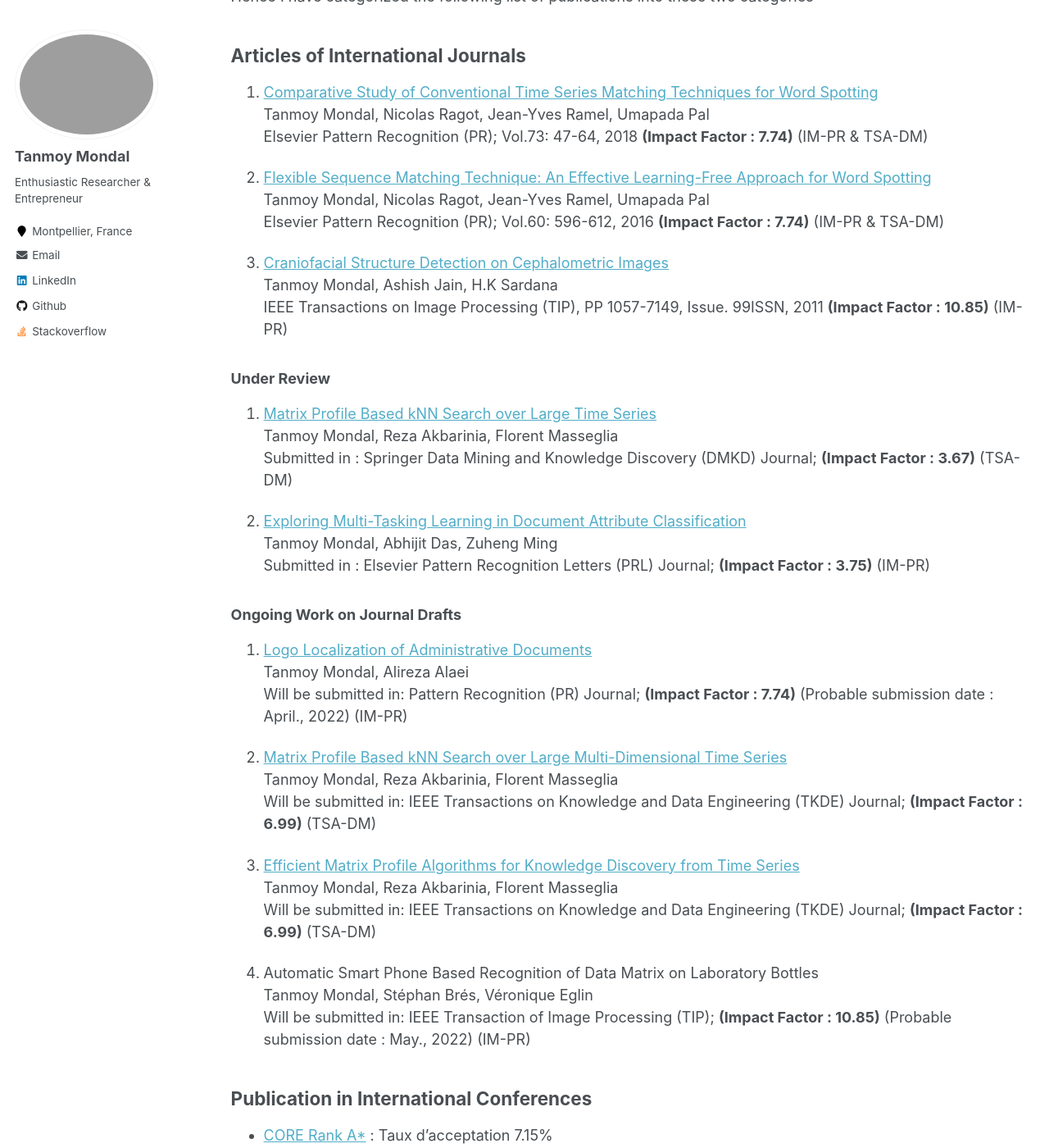
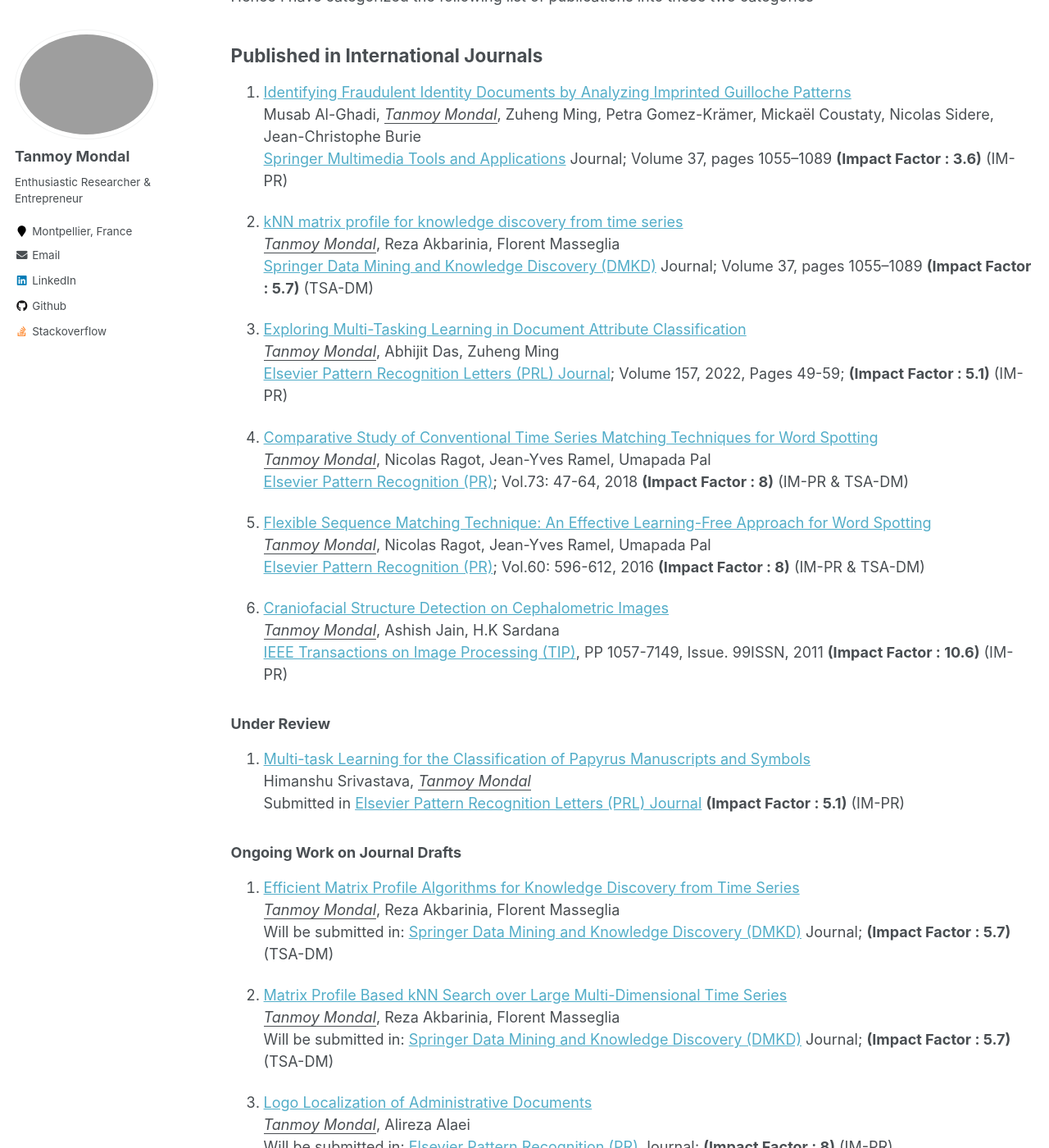
Before and after one commit to mondal-tanmoy/mondal-tanmoy.github.io, a Jekyll site: the page built from _pages/publications.md, in a window 1280 px wide and 1400 px high, scrolled down 314 px. Shown: the whole window at 82% size. Built offline with Jekyll 4.4.1, drawn with Linux system fonts in a browser that asks for light colours; some of the changed text lies outside the part shown.

Commit message:
changes in publication page and in about page

```diff
--- a/_pages/publications.md
+++ b/_pages/publications.md
@@ -11,50 +11,61 @@ I have publications in following two themes/topics of research :
 Hence I have categorized the following list of publications into these two categories
 
 
-## Articles of International Journals
+## Published in International Journals
 
+1. [Identifying Fraudulent Identity Documents by Analyzing Imprinted
+Guilloche Patterns](/files/pdf/journal/Identifying_Fraudulent_Identity_Documents__MTA_.pdf) <br/>
+Musab Al-Ghadi, *<u>Tanmoy Mondal</u>*, Zuheng Ming, Petra Gomez-Krämer, Mickaël Coustaty, Nicolas
+Sidere, Jean-Christophe Burie <br/>
+[Springer Multimedia Tools and Applications](https://link.springer.com/journal/11042) Journal; Volume 37, pages 1055–1089 **(Impact Factor : 3.6)** (IM-PR)
 
-1. [Comparative Study of Conventional Time Series Matching Techniques for Word Spotting](/files/pdf/journal/DTW_PR.pdf) <br/>
-Tanmoy Mondal, Nicolas Ragot, Jean-Yves Ramel, Umapada Pal <br/>
-Elsevier Pattern Recognition (PR); Vol.73: 47-64, 2018 **(Impact Factor : 7.74)** (IM-PR & TSA-DM)
+1. [kNN matrix profile for knowledge discovery from time series](https://www.researchgate.net/publication/368453695_kNN_matrix_profile_for_knowledge_discovery_from_time_series) <br/>
+*<u>Tanmoy Mondal</u>*, Reza Akbarinia, Florent Masseglia <br/>
+[Springer Data Mining and Knowledge Discovery (DMKD)](https://link.springer.com/journal/10618) Journal; Volume 37, pages 1055–1089 **(Impact Factor : 5.7)** (TSA-DM)
 
-2.  [Flexible Sequence Matching Technique: An Effective Learning-Free Approach for Word Spotting](/files/pdf/journal/FSM_PR.pdf) <br/>
-Tanmoy Mondal, Nicolas Ragot, Jean-Yves Ramel, Umapada Pal <br/>
-Elsevier Pattern Recognition (PR); Vol.60: 596-612, 2016 **(Impact Factor : 7.74)** (IM-PR & TSA-DM)
+1. [Exploring Multi-Tasking Learning in Document Attribute Classification](https://www.researchgate.net/publication/358951849_Exploring_Multi-Tasking_Learning_in_Document_Attribute_Classification) <br/>
+*<u>Tanmoy Mondal</u>*, Abhijit Das, Zuheng Ming <br/>
+[Elsevier Pattern Recognition Letters (PRL) Journal](https://www.sciencedirect.com/journal/pattern-recognition-letters); Volume 157, 2022, Pages 49-59; **(Impact Factor : 5.1)** (IM-PR)
 
-3. [Craniofacial Structure Detection on Cephalometric Images](/files/pdf/journal/TIP.pdf) <br/>
-Tanmoy Mondal, Ashish Jain, H.K Sardana <br/> IEEE Transactions on Image Processing (TIP), PP 1057-7149, Issue. 99ISSN, 2011 **(Impact Factor : 10.85)** (IM-PR)
+1. [Comparative Study of Conventional Time Series Matching Techniques for Word Spotting](https://www.researchgate.net/publication/318687855_Comparative_Study_of_Conventional_Time_Series_Matching_Techniques_for_Word_Spotting) <br/>
+*<u>Tanmoy Mondal</u>*, Nicolas Ragot, Jean-Yves Ramel, Umapada Pal <br/>
+[Elsevier Pattern Recognition (PR)](https://www.sciencedirect.com/journal/pattern-recognition); Vol.73: 47-64, 2018 **(Impact Factor : 8)** (IM-PR & TSA-DM)
+
+1.  [Flexible Sequence Matching Technique: An Effective Learning-Free Approach for Word Spotting](/files/pdf/journal/FSM_PR.pdf) <br/>
+*<u>Tanmoy Mondal</u>*, Nicolas Ragot, Jean-Yves Ramel, Umapada Pal <br/>
+[Elsevier Pattern Recognition (PR)](https://www.sciencedirect.com/journal/pattern-recognition); Vol.60: 596-612, 2016 **(Impact Factor : 8)** (IM-PR & TSA-DM)
+
+1. [Craniofacial Structure Detection on Cephalometric Images](https://www.researchgate.net/publication/50850410_Automatic_Craniofacial_Structure_Detection_on_Cephalometric_Images) <br/>
+*<u>Tanmoy Mondal</u>*, Ashish Jain, H.K Sardana <br/> [IEEE Transactions on Image Processing (TIP)](https://ieeexplore.ieee.org/xpl/RecentIssue.jsp?punumber=83), PP 1057-7149, Issue. 99ISSN, 2011 **(Impact Factor : 10.6)** (IM-PR)
 
 
 ### Under Review
 
-1. [Matrix Profile Based kNN Search over Large Time Series](/files/pdf/journal/kNN_Matrix_Profile.pdf) <br/>
-Tanmoy Mondal, Reza Akbarinia, Florent Masseglia <br/>
-Submitted in : Springer Data Mining and Knowledge Discovery (DMKD) Journal; **(Impact Factor : 3.67)** (TSA-DM)
-
-2. [Exploring Multi-Tasking Learning in Document Attribute Classification](/files/pdf/journal/font_recog.pdf) <br/>
-Tanmoy Mondal, Abhijit Das, Zuheng Ming <br/>
-Submitted in : Elsevier Pattern Recognition Letters (PRL) Journal; **(Impact Factor : 3.75)** (IM-PR)
-
+1. [Multi-task Learning for the Classification of Papyrus Manuscripts and Symbols](https://www.researchgate.net/publication/50850410_Automatic_Craniofacial_Structure_Detection_on_Cephalometric_Images) <br/>
+Himanshu Srivastava, *<u>Tanmoy Mondal</u>*<br/> Submitted in [Elsevier Pattern Recognition Letters (PRL) Journal](https://www.sciencedirect.com/journal/pattern-recognition-letters) **(Impact Factor : 5.1)** (IM-PR)
 
 
 ### Ongoing Work on Journal Drafts
 
+1. [Efficient Matrix Profile Algorithms for Knowledge Discovery from Time Series](/files/pdf/journal/kNN_Matrix_Profile.pdf) <br/>
+*<u>Tanmoy Mondal</u>*, Reza Akbarinia, Florent Masseglia <br/>
+Will be submitted in: [Springer Data Mining and Knowledge Discovery (DMKD)](https://link.springer.com/journal/10618) Journal; **(Impact Factor : 5.7)** (TSA-DM)
+
+
+1. [Matrix Profile Based kNN Search over Large Multi-Dimensional Time Series](/files/pdf/journal/multi_dims.pdf) <br/>
+*<u>Tanmoy Mondal</u>*, Reza Akbarinia, Florent Masseglia <br/>
+Will be submitted in: [Springer Data Mining and Knowledge Discovery (DMKD)](https://link.springer.com/journal/10618) Journal; **(Impact Factor : 5.7)** (TSA-DM)
+
+
 1. [Logo Localization of Administrative Documents](/files/pdf/journal/LogoLocalization.pdf) <br/>
-Tanmoy Mondal, Alireza Alaei <br/>
-Will be submitted in: Pattern Recognition (PR) Journal; **(Impact Factor : 7.74)** (Probable submission date : April., 2022) (IM-PR)
+*<u>Tanmoy Mondal</u>*, Alireza Alaei <br/>
+Will be submitted in: [Elsevier Pattern Recognition (PR)](https://www.sciencedirect.com/journal/pattern-recognition) Journal; **(Impact Factor : 8)** (IM-PR)
 
-2. [Matrix Profile Based kNN Search over Large Multi-Dimensional Time Series](/files/pdf/journal/multi_dims.pdf) <br/>
-Tanmoy Mondal, Reza Akbarinia, Florent Masseglia <br/>
-Will be submitted in: IEEE Transactions on Knowledge and Data Engineering (TKDE) Journal; **(Impact Factor : 6.99)** (TSA-DM)
+<!-- 4. Automatic Smart Phone Based Recognition of Data Matrix on Laboratory Bottles <br/>
+Tanmoy Mondal, Stéphan Brés, Véronique Eglin <br/>
+Will be submitted in: IEEE Transaction of Image Processing (TIP); **(Impact Factor : 10.85)** (Probable submission date : May., 2022) (IM-PR) -->
 
-3. [Efficient Matrix Profile Algorithms for Knowledge Discovery from Time Series](/files/pdf/journal/AAMP_Journal.pdf) <br/>
-Tanmoy Mondal, Reza Akbarinia, Florent Masseglia <br/>
-Will be submitted in: IEEE Transactions on Knowledge and Data Engineering (TKDE) Journal; **(Impact Factor : 6.99)** (TSA-DM)
 
-4. Automatic Smart Phone Based Recognition of Data Matrix on Laboratory Bottles <br/>
-Tanmoy Mondal, Stéphan Brés, Véronique Eglin <br/>
-Will be submitted in: IEEE Transaction of Image Processing (TIP); **(Impact Factor : 10.85)** (Probable submission date : May., 2022) (IM-PR)
 
 
 ## Publication in International Conferences
@@ -64,18 +75,16 @@ Will be submitted in: IEEE Transaction of Image Processing (TIP); **(Impact Fact
 * [CORE Rank B](http://portal.core.edu.au/conf-ranks/) : Taux d’acceptation 37.24%
 
 
-### Under Review
 
-1. [Efficient Matrix Profile Algorithms for Normalized and Non-Normalized Distances](https://github.com/anoynymREVIEW/Materials_Only/blob/main/KDD_2022.pdf) <br/> Reza Akbarinia, Bertrand Cloez, Tanmoy Mondal, Florent Masseglia <br/>
-Submitted in: SIGKDD Conference on knowledge discovery and data mining (SIGKDD/ECML); 2022; **(CORE Rank : A*)** (TSA-DM)
 
-### Ongoing Drafts
+### Archive Submission
 
-1. Physics Informed and Data Driven Simulation of Underwater Images via Residual Learning <br/>
-*<u>Tanmoy Mondal</u>*, Lucas Drumetz, Ricardo Mendoza <br/>
+1. [Physics Informed and Data Driven Simulation of Underwater Images via Residual Learning](/files/pdf/conf/eccv2022submission_ver_1.pdf) <br/>
+*<u>Tanmoy Mondal</u>*, Lucas Drumetz, Ricardo Mendoza; (IM-PR)
 
 <!-- Will be submitted in: European Conference on Computer Vision (ECCV); 2022; **(CORE Rank : A*)** (IM-PR) -->
 
+2. [Efficient Matrix Profile Algorithms for Normalized and Non-Normalized Distances](/files/pdf/conf/KDD_Ver_1.pdf) <br/> Reza Akbarinia, Bertrand Cloez, *<u>Tanmoy Mondal</u>*, Florent Masseglia; (TSA-DM)
 
 
 ### Published
```
Also changed, not shown: _pages/about.md (+4 -0 lines), 4 other files.
